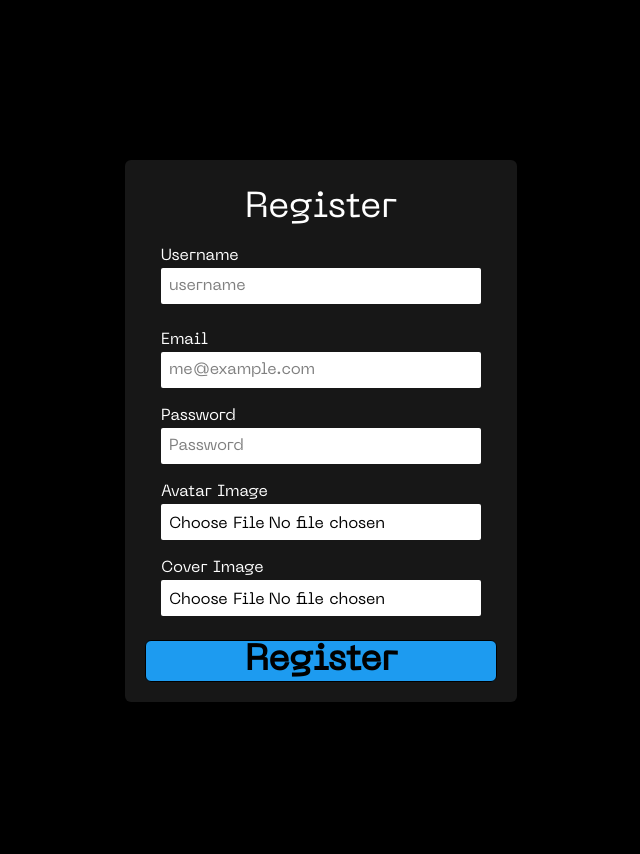
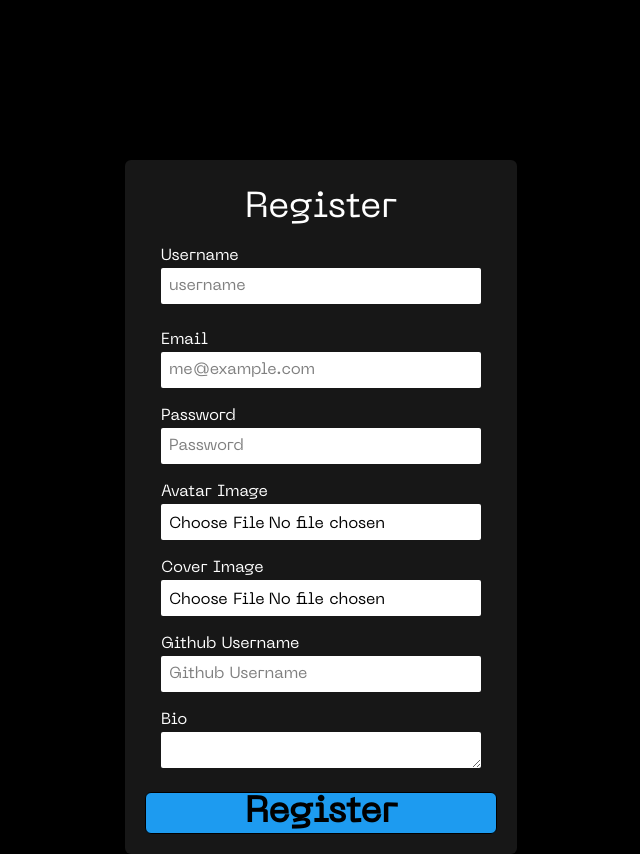
Before and after one commit to DATBOI-MAYANK/DevConnect, a React (Vite) app in the folder frontend/: page /register in a window 1280 px wide. Shown: the whole page, without its empty margins (319-959 px from the left). Before the commit the page ends 800 px from the top, so only its background shows below. Built offline with nearby package versions, Linux system fonts and the light colour scheme.

Commit message:
feat: enhance user registration by adding GithubUsername field, update validation and form handling, and wrap components in ErrorBoundary for better error management

```diff
--- a/frontend/src/App.jsx
+++ b/frontend/src/App.jsx
@@ -2,10 +2,11 @@ import { useState } from "react";
 import "./index.css";
 import Navbar from "./assets/components/Navbar";
 import ClickSpark from "./assets/components/ClickSpark";
+import ErrorBoundary from "./assets/components/ErrorBoundary";
 
 function App() {
   return (
-    <>
+    <ErrorBoundary>
       <ClickSpark
         sparkColor="#fff"
         sparkSize={10}
@@ -31,7 +32,7 @@ function App() {
           </div>
         </div>
       </ClickSpark>
-    </>
+    </ErrorBoundary>
   );
 }
 
--- a/frontend/src/assets/components/Navbar.jsx
+++ b/frontend/src/assets/components/Navbar.jsx
@@ -3,6 +3,7 @@ import { useSelector, useDispatch } from "react-redux";
 import { Link } from "react-router-dom";
 import { logout } from "../../features/IsLoggedIn/loginSlice";
 import Logo from "../Logo/Logo-removebg.png";
+import ErrorBoundary from "./ErrorBoundary";
 
 function Navbar() {
   const isLoggedIn = useSelector((state) => state.login.value);
@@ -17,7 +18,7 @@ function Navbar() {
   }, [isLoggedIn]);
 
   return (
-    <>
+    <ErrorBoundary>
       <div className="p-3 navbar text-white border-r-1 border-[#2F3336]">
         <div className="flex">
           <img src={Logo} alt="logo image" className="h-15 w-15" />
@@ -60,7 +61,7 @@ function Navbar() {
           </button>
         )}
       </div>
-    </>
+    </ErrorBoundary>
   );
 }
 
--- a/frontend/src/assets/components/Register.jsx
+++ b/frontend/src/assets/components/Register.jsx
@@ -5,6 +5,7 @@ import { useNavigate } from "react-router-dom";
 import Modal from "react-modal";
 import { useDispatch } from "react-redux";
 import { setLogin } from "../../features/IsLoggedIn/loginSlice";
+import ErrorBoundary from "./ErrorBoundary";
 
 const Register = () => {
   const [username, setUsername] = useState("");
@@ -15,6 +16,7 @@ const Register = () => {
   const [modalIsOpen, setIsOpen] = useState(false);
   const [modalMessage, setModalMessage] = useState("");
   const [isRegister, setIsRegister] = useState(false);
+  const [GithubUsername, setGithubUsername] = useState("");
 
   const navigate = useNavigate();
   const dispatch = useDispatch();
@@ -28,6 +30,7 @@ const Register = () => {
       formData.append("password", password);
       formData.append("avatarImage", avatarImage);
       formData.append("coverImage", coverImage);
+      formData.append("GithubUsername", GithubUsername);
 
       const res = await axios.post(
         "http://localhost:8000/users/api/v1/register",
@@ -39,7 +42,6 @@ const Register = () => {
           },
         }
       );
-
       const message = res.data?.message || "Register successful";
       setIsRegister(true);
 
@@ -62,6 +64,7 @@ const Register = () => {
   };
 
   return (
+    <ErrorBoundary>
       <ClickSpark>
         <div className="flex  justify-center">
           <form
@@ -117,6 +120,24 @@ const Register = () => {
               accept="image/*"
               onChange={(e) => setCoverImage(e.target.files[0])}
             />
+            <label htmlFor="GithubUsername" className="text-white ml-4">
+              Github Username
+            </label>
+            <input
+              className="w-80 h-9 bg-white rounded-xs mx-4 mb-4 p-2"
+              type="GithubUsername"
+              value={GithubUsername}
+              placeholder="Github Username"
+              onChange={(e) => setGithubUsername(e.target.value)}
+            />
+            <label htmlFor="Bio" className="text-white ml-4">
+              Bio
+            </label>
+            <textarea
+              name="Bio"
+              className="w-80 h-9 bg-white rounded-xs mx-4 mb-4 p-2"
+              id=""
+            ></textarea>
             <button
               className="text-4xl text-black font-bold   mt-2  border-1 rounded-md hover:cursor-pointer bg-[#1d9bf0] hover:bg-[#48CAE4]"
               type="submit"
@@ -156,6 +177,7 @@ const Register = () => {
           </button>
         </Modal>
       </ClickSpark>
+    </ErrorBoundary>
   );
 };
 
```
Also changed, not shown: 2 other files (tests, documents, lock files or other folders). Lines whose indentation alone changed are shown as unchanged.
